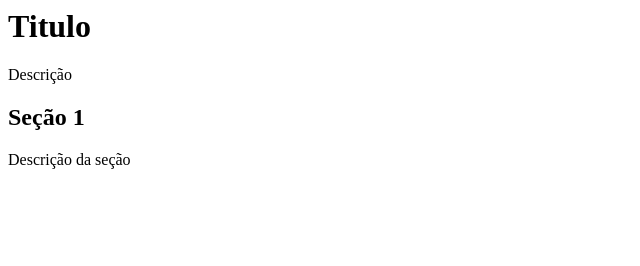
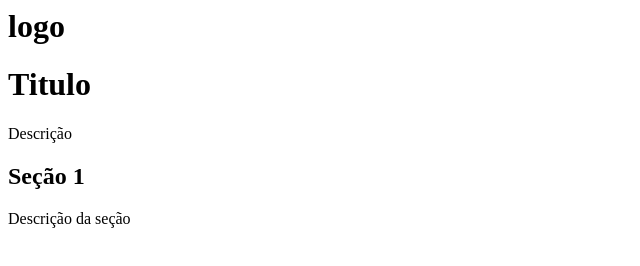
Before and after one commit to anacsalves/gitflow, a plain HTML site: page index.html in a window 1280 px wide. Shown: the whole page, without its empty margins (0-640 px from the left). Drawn offline with Linux system fonts and the light colour scheme.

Commit message:
criei header

```diff
--- a/index.html
+++ b/index.html
@@ -1,3 +1,7 @@
+<header>
+    <h1>logo</h1>
+</header>
+
 <h1>Titulo</h1>
 <p>Descrição</p>
 
```
